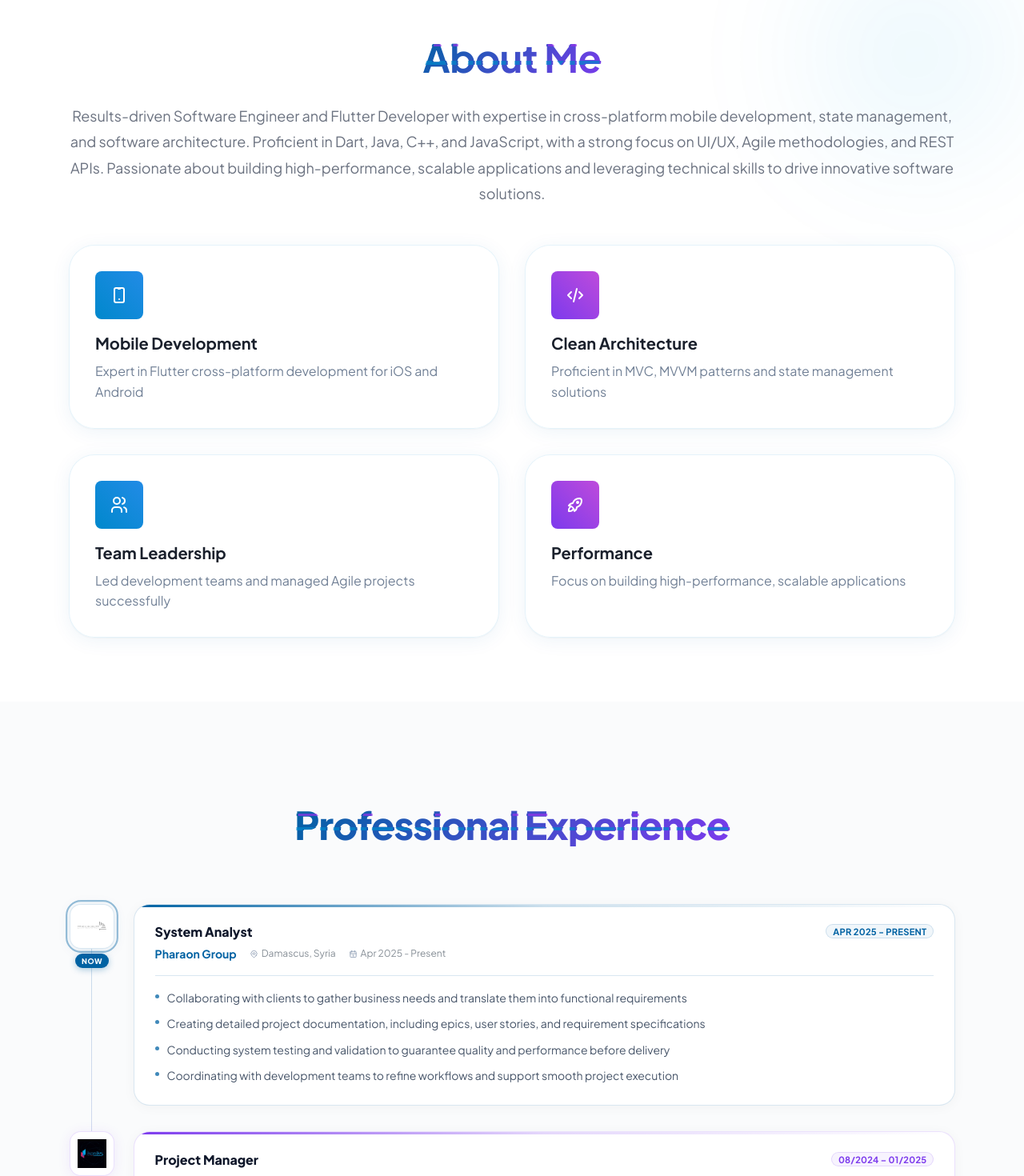
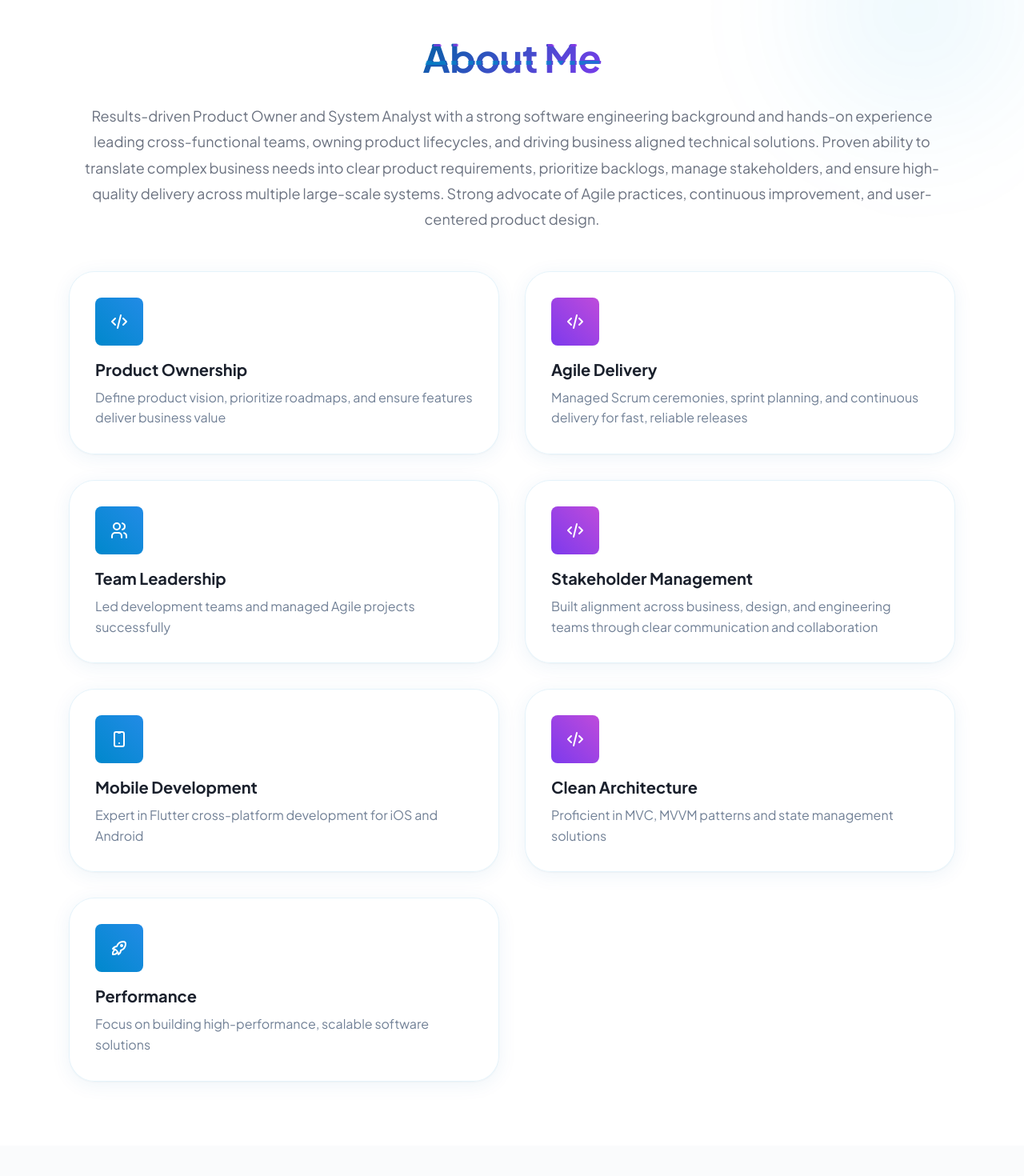
Before and after one commit to joudikab01/joudi_portfolio-01, a React (Vite) app: page / in a window 1280 px wide. Shown: the part 840-2310 px from the top of the page at 80% size. Built offline with nearby package versions, Linux system fonts and the light colour scheme.

Commit message:
edit recommendations

```diff
--- a/src/data/portfolioData.ts
+++ b/src/data/portfolioData.ts
@@ -34,10 +34,30 @@ export const languages: Language[] = [
 export const aboutMe: AboutMe = {
   title: "About Me",
   description:
-    "Results-driven Software Engineer and Flutter Developer with expertise in cross-platform mobile development, state management, and software architecture. Proficient in Dart, Java, C++, and JavaScript, with a strong focus on UI/UX, Agile methodologies, and REST APIs. Passionate about building high-performance, scalable applications and leveraging technical skills to drive innovative software solutions.",
+    "Results-driven Product Owner and System Analyst with a strong software engineering background and hands-on experience leading cross-functional teams, owning product lifecycles, and driving business aligned technical solutions. Proven ability to translate complex business needs into clear product requirements, prioritize backlogs, manage stakeholders, and ensure high-quality delivery across multiple large-scale systems. Strong advocate of Agile practices, continuous improvement, and user-centered product design.",
 };
 
 export const features: Feature[] = [
+   {
+    title: "Product Ownership",
+    description:
+      "Define product vision, prioritize roadmaps, and ensure features deliver business value",
+  },
+  {
+    title: "Agile Delivery",
+    description:
+      "Managed Scrum ceremonies, sprint planning, and continuous delivery for fast, reliable releases",
+  },
+  {
+    title: "Team Leadership",
+    description:
+      "Led development teams and managed Agile projects successfully",
+  },
+  {
+    title: "Stakeholder Management",
+    description:
+      "Built alignment across business, design, and engineering teams through clear communication and collaboration",
+  },
   {
     title: "Mobile Development",
     description:
@@ -49,17 +69,28 @@ export const features: Feature[] = [
       "Proficient in MVC, MVVM patterns and state management solutions",
   },
   {
-    title: "Team Leadership",
-    description:
-      "Led development teams and managed Agile projects successfully",
-  },
-  {
     title: "Performance",
-    description: "Focus on building high-performance, scalable applications",
+    description: "Focus on building high-performance, scalable software solutions",
   },
 ];
 
 export const skillCategories: SkillCategory[] = [
+   {
+    title: "Project Management",
+    skills: [
+      "Agile (Scrum)",
+      "Agile (Kanban)",
+      "Jira",
+      "ClickUp",
+      "Backlog Prioritization",
+      "Sprint Planning",
+      "Release Planning",
+      "Stakeholder Management",
+      "Cross-functional Coordination",
+      "Risk & Issue Management",
+      "Product Roadmapping",
+    ],
+  },
   {
     title: "Flutter Development",
     skills: [
@@ -122,10 +153,6 @@ export const skillCategories: SkillCategory[] = [
     ],
   },
   {
-    title: "Project Management",
-    skills: ["Agile (Scrum)", "Agile (Kanban)", "Jira", "ClickUp"],
-  },
-  {
     title: "Version Control & CI/CD",
     skills: [
       "Git",
@@ -152,7 +179,7 @@ export const projects: Project[] = [
     title: "Glovent Website",
     company: "Pharaon",
     period: "05/2026 - Present",
-    status: "in-progress",
+    status: "completed",
     url: "https://glovent-events.com/",
     description:
       "Developed the official landing page for Glovent, an event management and production company. Built a visually engaging, fully responsive web presence that communicates the brand's identity, highlights its services, and drives client acquisition. Focused on performance, modern UI/UX, and seamless cross-device experience.",
@@ -204,7 +231,7 @@ export const projects: Project[] = [
       {
         id: "like-iptv",
         title: "Like IPTV",
-        status: "in-progress",
+        status: "completed",
         description:
           "Core IPTV application delivering live TV channel streaming and on-demand video content to subscribers. Provides a rich EPG (Electronic Program Guide), channel zapping, catch-up TV, and parental controls for a complete home entertainment experience.",
         technologies: ["IPTV", "HLS Streaming", "EPG", "REST API"],
@@ -218,7 +245,7 @@ export const projects: Project[] = [
       {
         id: "like-lg",
         title: "Like LG TV",
-        status: "in-progress",
+        status: "completed",
         url: "http://10.237.239.31:8080/auth/login",
         description:
           "A native Smart TV application built for LG WebOS, bringing the full Like streaming experience to the living room. Designed for remote-control navigation with an optimized 10-foot UI, delivering smooth channel browsing and content playback on LG Smart TVs.",
@@ -233,7 +260,7 @@ export const projects: Project[] = [
       {
         id: "like-samsung",
         title: "Like Samsung TV",
-        status: "in-progress",
+        status: "completed",
         url: "http://samsung.likesyria.sy",
         description:
           "A native Smart TV application built for Samsung Tizen OS, extending the Like platform to Samsung Smart TVs. Mirrors the full feature set of the LG counterpart with platform-specific optimizations for Tizen's runtime and input model.",
@@ -250,27 +277,27 @@ export const projects: Project[] = [
           "Seamless account and subscription sync across devices",
         ],
       },
-      {
-        id: "like-web",
-        title: "Like On Internet",
-        status: "in-progress",
-        url: "https://dashboard.likeoverinternet.dev.ultrawares.com",
-        description:
-          "Web-based streaming portal giving subscribers browser access to the full Like content library — live channels and on-demand — without requiring a dedicated device. Built for cross-browser compatibility and responsive viewing on desktop and tablet.",
-        technologies: [
-          "React",
-          "TypeScript",
-          "HLS.js",
-          "REST API",
-          "Responsive Design",
-        ],
-        features: [
-          "Browser-based live TV and VOD streaming (no app install required)",
-          "Responsive layout for desktop, tablet, and large-screen viewing",
-          "Subscriber authentication and profile management",
-          "Cross-browser compatible player with adaptive quality",
-        ],
-      },
+      // {
+      //   id: "like-web",
+      //   title: "Like On Internet",
+      //   status: "in-progress",
+      //   url: "https://dashboard.likeoverinternet.dev.ultrawares.com",
+      //   description:
+      //     "Web-based streaming portal giving subscribers browser access to the full Like content library — live channels and on-demand — without requiring a dedicated device. Built for cross-browser compatibility and responsive viewing on desktop and tablet.",
+      //   technologies: [
+      //     "React",
+      //     "TypeScript",
+      //     "HLS.js",
+      //     "REST API",
+      //     "Responsive Design",
+      //   ],
+      //   features: [
+      //     "Browser-based live TV and VOD streaming (no app install required)",
+      //     "Responsive layout for desktop, tablet, and large-screen viewing",
+      //     "Subscriber authentication and profile management",
+      //     "Cross-browser compatible player with adaptive quality",
+      //   ],
+      // },
       {
         id: "like-billing",
         title: "Like Billing",
@@ -578,7 +605,7 @@ export const recommendations: Recommendation[] = [
     expertise: "Project Management",
     relationship: "Worked with Judy · July 2025 – Present",
     message:
-      "During our collaboration on the Pyramind project, I had the pleasure of overseeing Nazem Almsouti, and I can state with confidence that he is a superb frontend engineer. He is quick, very talented, and very proactive. He takes the initiative without waiting for guidance and never lets obstacles stand in the way of advancement. Rather than claiming that something is challenging, he always finds a solution. He doesn't need micromanagement, is adaptable, and is a pleasure to work with. He is quick to grasp requirements, meticulous, and regularly completes excellent work on schedule. His dedication, work ethic, and sense of ownership are genuinely remarkable. He would be a great asset to any team.",
+      "",
     linkedin: "https://www.linkedin.com/in/bisher-al-hasani-19008a219/",
   },
   {
```
